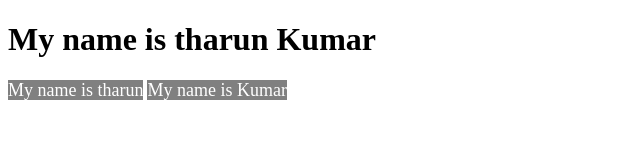
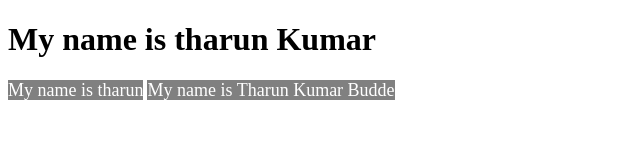
Before and after one commit to BTKcreations/learngit, a plain HTML site: page index.html in a window 1280 px wide. Shown: the whole page, without its empty margins (0-640 px from the left). Drawn offline with Linux system fonts and the light colour scheme.

Commit message:
changes in index.html by dev2 branch

```diff
--- a/index.html
+++ b/index.html
@@ -16,6 +16,6 @@
 <body>
     <h1>My name is tharun Kumar</h1>
     <tharun>My name is tharun</tharun>
-    <tharun>My name is Kumar</tharun>
+    <tharun>My name is Tharun Kumar Budde</tharun>
 </body>
 </html>
```
